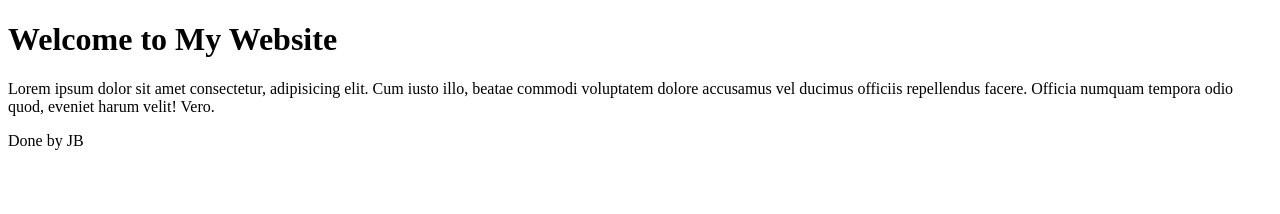
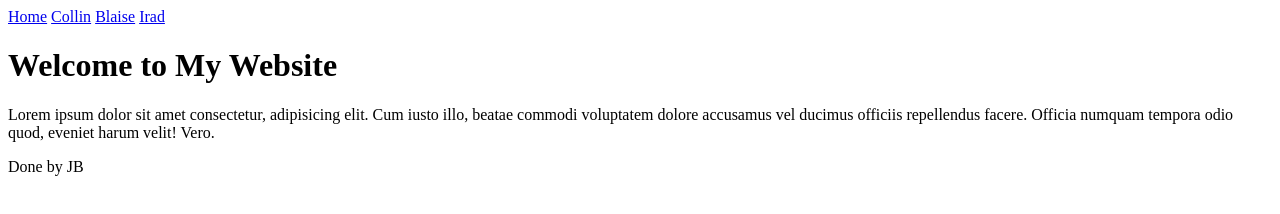
Before and after one commit to MUKE-coder/learning-git, a plain HTML site: page index.html in a window 1280 px wide. Drawn offline with Linux system fonts and the light colour scheme.

Commit message:
Added Header and Linked to all file

```diff
--- a/index.html
+++ b/index.html
@@ -7,6 +7,12 @@
     <title>My Website</title>
   </head>
   <body>
+    <header>
+      <a href="/">Home</a>
+      <a href="./collinz.html">Collin</a>
+      <a href="./blaise.html">Blaise</a>
+      <a href="./iroid.html">Irad</a>
+    </header>
     <h1>Welcome to My Website</h1>
     <p>
       Lorem ipsum dolor sit amet consectetur, adipisicing elit. Cum iusto illo,
```
Also changed, not shown: blaise.html (+6 -0 lines), collinz.html (+14 -8 lines), iroid.html (+14 -8 lines).
